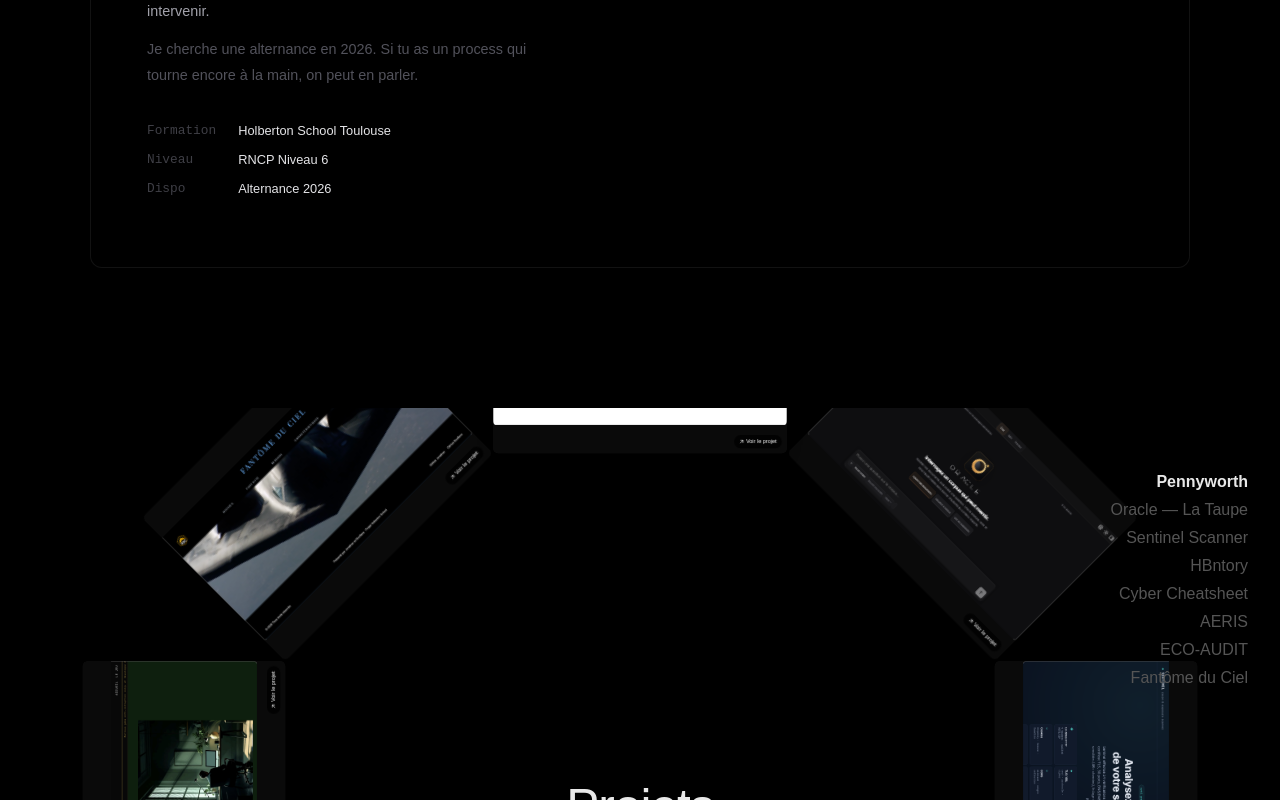
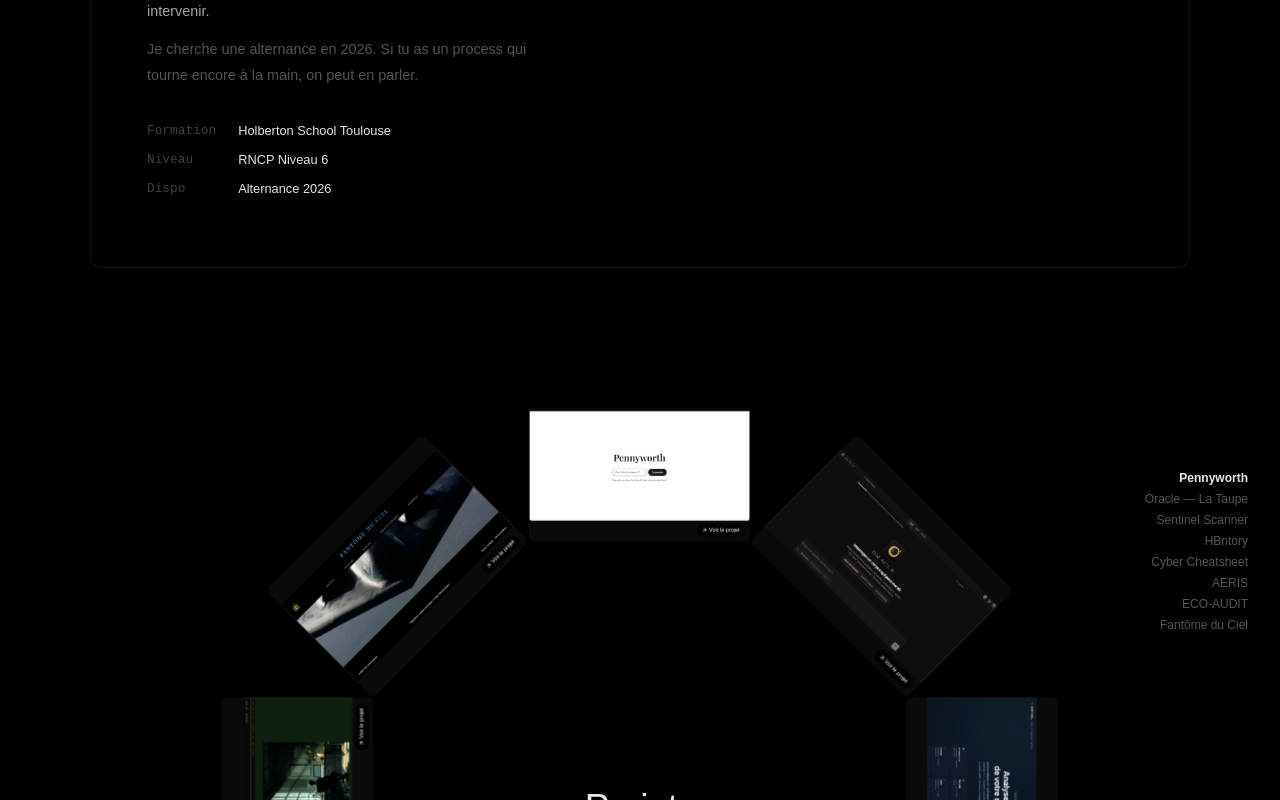
Before and after one commit to Souf-F/portfolio_ia, a React (Vite) app: page / in a window 1280 px wide. Shown: the part 1280-2080 px from the top of the page. Built offline with nearby package versions, Linux system fonts and the light colour scheme.

Commit message:
feat: page loader video + fix project card size (ring normal, zoom 1.4x)

```diff
--- a/src/components/ui/works-wheel.jsx
+++ b/src/components/ui/works-wheel.jsx
@@ -3,8 +3,8 @@
 import * as React from "react";
 import { cn } from "@/lib/utils";
 
-const CARD_H = 0.50;
-const CARD_MAX_W = 0.46;
+const CARD_H = 0.38;
+const CARD_MAX_W = 0.34;
 const CARD_RATIO = 1.45;
 const STEP = 40;
 const DRUM = 2.22;
@@ -101,7 +101,7 @@ export function WorksWheel({ items, label = "Works '26", action = "View", classN
           card.style.zIndex = String(Math.round(100 - Math.abs(d) * 2));
         }
         const face = card?.firstElementChild;
-        if (face) face.style.transform = `scale(${lerp(ringScale, 1, m)})`;
+        if (face) face.style.transform = `scale(${lerp(ringScale, 1.4, m)})`;
       }
       if (labelRef.current) labelRef.current.style.opacity = String(1 - m);
       if (titleRef.current) titleRef.current.style.opacity = String(m);
```
